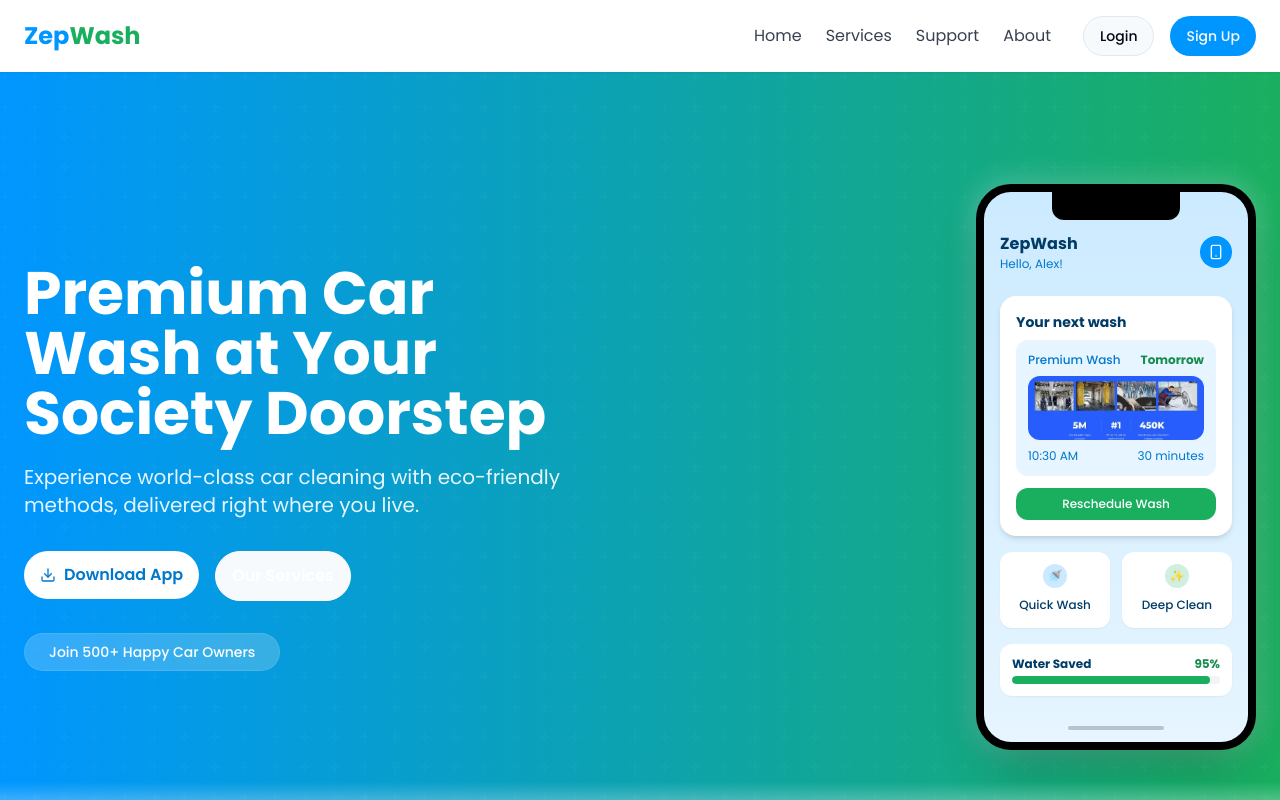
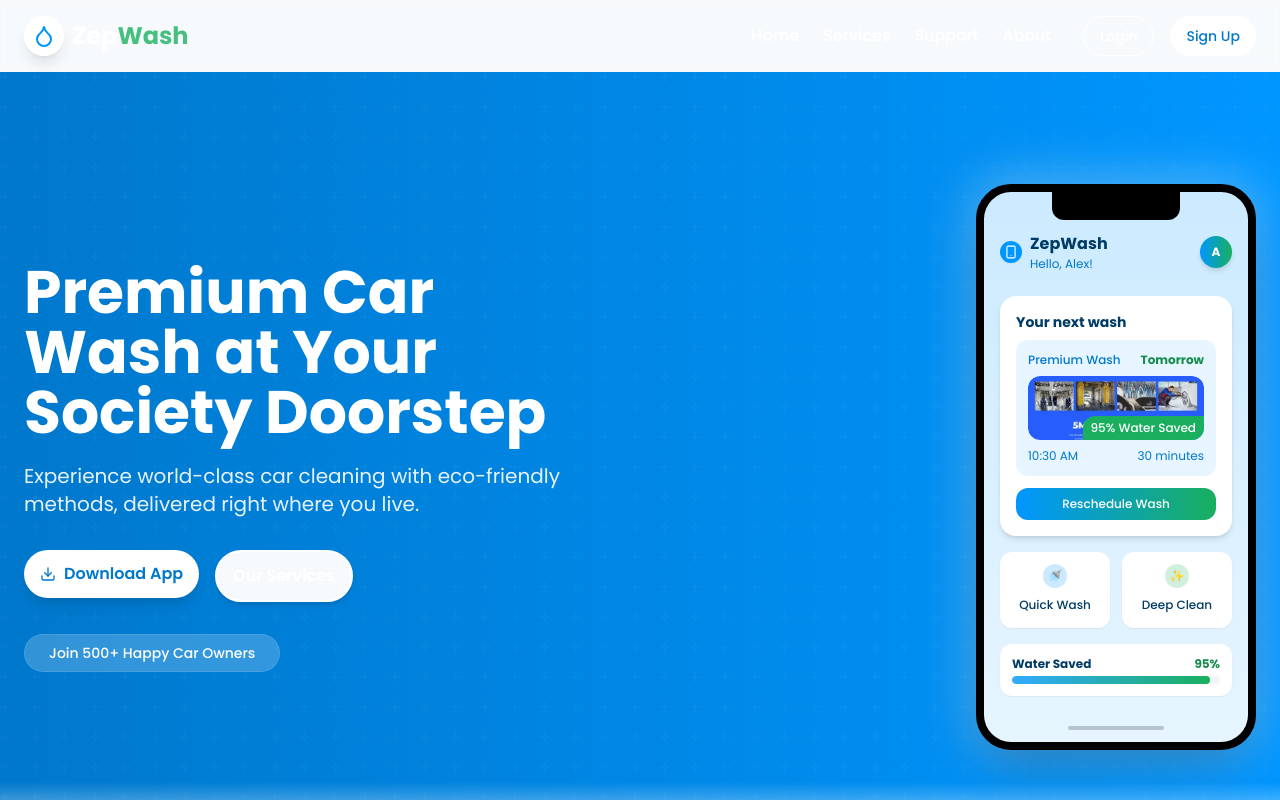
Before and after one commit to yash-writes-code/zepwash-eco-clean, a React (Vite) app: page / in a window 1280 px wide. Shown: the top 800 px of the page. Built offline with nearby package versions, Linux system fonts and the light colour scheme.

Commit message:
Fix: Improve design and blend UI
- Improved the ZepWash logo appearance.
- Fused the navbar with the landing page design for a cohesive look.
- Adjusted button visibility on the landing page.

```diff
--- a/src/components/Hero.tsx
+++ b/src/components/Hero.tsx
@@ -5,7 +5,7 @@ import { Button } from '@/components/ui/button';
 
 const Hero = () => {
   return (
-    <div className="relative overflow-hidden bg-gradient-to-r from-zep-blue-500 to-zep-green-500">
+    <div className="relative overflow-hidden bg-gradient-to-r from-zep-blue-600 to-zep-blue-500">
       {/* Subtle background pattern overlay */}
       <div className="absolute inset-0 bg-pattern-overlay opacity-15"></div>
 
@@ -22,12 +22,12 @@ const Hero = () => {
             </div>
 
             <div className="flex flex-col sm:flex-row gap-4">
-              <Button className="bg-white text-zep-blue-600 hover:bg-gray-100 rounded-full py-6 font-semibold flex items-center justify-center gap-2 text-base">
+              <Button className="bg-white text-zep-blue-600 hover:bg-zep-green-400 hover:text-white rounded-full py-6 font-semibold flex items-center justify-center gap-2 text-base shadow-lg">
                 <Download size={20} />
                 Download App
               </Button>
               <Link to="/services">
-                <Button variant="outline" className="border-white text-white hover:bg-white/10 rounded-full py-6 font-semibold w-full sm:w-auto flex justify-center text-base">
+                <Button variant="outline" className="border-2 border-white text-white hover:bg-white/20 rounded-full py-6 font-semibold w-full sm:w-auto flex justify-center text-base shadow-md">
                   Our Services
                 </Button>
               </Link>
@@ -41,9 +41,9 @@ const Hero = () => {
           </div>
 
           <div className="flex justify-center md:justify-end">
-            {/* Mobile app mockup */}
+            {/* Mobile app mockup with enhanced design */}
             <div className="relative">
-              <div className="absolute -inset-1.5 bg-white/20 blur-md rounded-[40px]"></div>
+              <div className="absolute -inset-2 bg-white/30 blur-xl rounded-[40px]"></div>
               <div className="relative bg-black rounded-[35px] border-8 border-black shadow-2xl overflow-hidden w-[280px]">
                 {/* Phone notch */}
                 <div className="absolute top-0 left-1/2 transform -translate-x-1/2 w-32 h-7 bg-black rounded-b-xl z-10"></div>
@@ -52,12 +52,17 @@ const Hero = () => {
                 <div className="relative bg-gradient-to-b from-zep-blue-100 to-zep-blue-50 pt-10 pb-8 px-4 h-[550px] rounded-2xl overflow-hidden">
                   {/* App Header */}
                   <div className="flex justify-between items-center mb-6">
-                    <div>
-                      <h3 className="font-bold text-zep-blue-800">ZepWash</h3>
-                      <p className="text-xs text-zep-blue-600">Hello, Alex!</p>
+                    <div className="flex items-center gap-2">
+                      <div className="bg-zep-blue-500 rounded-full p-1 shadow-sm">
+                        <Smartphone className="text-white" size={14} />
+                      </div>
+                      <div>
+                        <h3 className="font-bold text-zep-blue-800">ZepWash</h3>
+                        <p className="text-xs text-zep-blue-600">Hello, Alex!</p>
+                      </div>
                     </div>
-                    <div className="h-8 w-8 rounded-full bg-zep-blue-500 flex items-center justify-center">
-                      <Smartphone className="text-white" size={16} />
+                    <div className="h-8 w-8 rounded-full bg-gradient-to-r from-zep-blue-500 to-zep-green-500 flex items-center justify-center shadow-md">
+                      <span className="text-white text-xs font-bold">A</span>
                     </div>
                   </div>
 
@@ -69,19 +74,22 @@ const Hero = () => {
                         <span className="text-xs font-medium text-zep-blue-600">Premium Wash</span>
                         <span className="text-xs font-bold text-zep-green-600">Tomorrow</span>
                       </div>
-                      <div className="h-16 bg-zep-blue-100 rounded-lg mb-2 flex items-center justify-center">
+                      <div className="h-16 rounded-lg mb-2 flex items-center justify-center relative overflow-hidden">
                         <img
                           src="/lovable-uploads/059f1128-7374-403c-a6ef-a4480a1aabd4.png"
                           alt="Car wash"
                           className="h-full w-full object-cover rounded-lg"
                         />
+                        <div className="absolute bottom-0 right-0 bg-zep-green-500 text-white text-xs py-1 px-2 rounded-tl-lg font-medium">
+                          95% Water Saved
+                        </div>
                       </div>
                       <div className="flex justify-between">
                         <span className="text-xs text-zep-blue-600">10:30 AM</span>
                         <span className="text-xs text-zep-blue-600">30 minutes</span>
                       </div>
                     </div>
-                    <button className="w-full bg-zep-green-500 text-white text-xs py-2 rounded-lg font-medium">
+                    <button className="w-full bg-gradient-to-r from-zep-blue-500 to-zep-green-500 text-white text-xs py-2 rounded-lg font-medium">
                       Reschedule Wash
                     </button>
                   </div>
@@ -109,7 +117,7 @@ const Hero = () => {
                       <span className="text-xs font-bold text-zep-green-600">95%</span>
                     </div>
                     <div className="h-2 bg-gray-100 rounded-full overflow-hidden">
-                      <div className="h-full bg-zep-green-500 rounded-full" style={{ width: '95%' }}></div>
+                      <div className="h-full bg-gradient-to-r from-zep-blue-400 to-zep-green-500 rounded-full" style={{ width: '95%' }}></div>
                     </div>
                   </div>
 
--- a/src/components/Navbar.tsx
+++ b/src/components/Navbar.tsx
@@ -1,7 +1,7 @@
 
 import { useState } from 'react';
 import { Link } from 'react-router-dom';
-import { Menu, X } from 'lucide-react';
+import { Menu, X, DropletIcon } from 'lucide-react';
 import { Button } from '@/components/ui/button';
 
 const Navbar = () => {
@@ -12,34 +12,37 @@ const Navbar = () => {
   };
 
   return (
-    <nav className="bg-white py-4 shadow-sm sticky top-0 z-50">
+    <nav className="bg-transparent py-4 sticky top-0 z-50 backdrop-blur-sm">
       <div className="container max-w-7xl mx-auto px-4 md:px-6">
         <div className="flex justify-between items-center">
-          <Link to="/" className="flex items-center">
-            <span className="text-2xl font-bold text-zep-blue-500">Zep<span className="text-zep-green-500">Wash</span></span>
+          <Link to="/" className="flex items-center gap-2">
+            <div className="bg-white/90 rounded-full p-2 shadow-lg">
+              <DropletIcon className="text-zep-blue-500 h-6 w-6" />
+            </div>
+            <span className="text-2xl font-bold text-white">Zep<span className="text-zep-green-400">Wash</span></span>
           </Link>
 
           {/* Desktop Navigation */}
           <div className="hidden md:flex items-center space-x-8">
             <div className="space-x-6">
-              <Link to="/" className="text-gray-700 hover:text-zep-blue-500 transition-colors">Home</Link>
-              <Link to="/services" className="text-gray-700 hover:text-zep-blue-500 transition-colors">Services</Link>
-              <Link to="/support" className="text-gray-700 hover:text-zep-blue-500 transition-colors">Support</Link>
-              <Link to="/about" className="text-gray-700 hover:text-zep-blue-500 transition-colors">About</Link>
+              <Link to="/" className="text-white hover:text-zep-green-300 transition-colors font-medium">Home</Link>
+              <Link to="/services" className="text-white hover:text-zep-green-300 transition-colors font-medium">Services</Link>
+              <Link to="/support" className="text-white hover:text-zep-green-300 transition-colors font-medium">Support</Link>
+              <Link to="/about" className="text-white hover:text-zep-green-300 transition-colors font-medium">About</Link>
             </div>
             <div className="flex space-x-4">
               <Link to="/login">
-                <Button variant="outline" className="rounded-full">Login</Button>
+                <Button variant="outline" className="border-white text-white hover:bg-white hover:text-zep-blue-600 rounded-full">Login</Button>
               </Link>
               <Link to="/signup">
-                <Button className="bg-zep-blue-500 hover:bg-zep-blue-600 rounded-full">Sign Up</Button>
+                <Button className="bg-white text-zep-blue-600 hover:bg-zep-green-400 hover:text-white rounded-full">Sign Up</Button>
               </Link>
             </div>
           </div>
 
           {/* Mobile menu button */}
           <div className="md:hidden">
-            <button onClick={toggleMenu} className="text-gray-700">
+            <button onClick={toggleMenu} className="text-white">
               {isMenuOpen ? <X size={24} /> : <Menu size={24} />}
             </button>
           </div>
@@ -47,18 +50,18 @@ const Navbar = () => {
 
         {/* Mobile Navigation */}
         {isMenuOpen && (
-          <div className="md:hidden mt-4 bg-white rounded-lg shadow-lg absolute left-0 right-0 top-16 p-4 z-50">
+          <div className="md:hidden mt-4 bg-white/10 backdrop-blur-lg rounded-lg border border-white/20 absolute left-0 right-0 top-16 p-4 z-50">
             <div className="flex flex-col space-y-4">
-              <Link to="/" className="text-gray-700 hover:text-zep-blue-500 transition-colors py-2" onClick={toggleMenu}>Home</Link>
-              <Link to="/services" className="text-gray-700 hover:text-zep-blue-500 transition-colors py-2" onClick={toggleMenu}>Services</Link>
-              <Link to="/support" className="text-gray-700 hover:text-zep-blue-500 transition-colors py-2" onClick={toggleMenu}>Support</Link>
-              <Link to="/about" className="text-gray-700 hover:text-zep-blue-500 transition-colors py-2" onClick={toggleMenu}>About</Link>
-              <div className="flex flex-col space-y-2 pt-2 border-t">
+              <Link to="/" className="text-white hover:text-zep-green-300 transition-colors py-2" onClick={toggleMenu}>Home</Link>
+              <Link to="/services" className="text-white hover:text-zep-green-300 transition-colors py-2" onClick={toggleMenu}>Services</Link>
+              <Link to="/support" className="text-white hover:text-zep-green-300 transition-colors py-2" onClick={toggleMenu}>Support</Link>
+              <Link to="/about" className="text-white hover:text-zep-green-300 transition-colors py-2" onClick={toggleMenu}>About</Link>
+              <div className="flex flex-col space-y-2 pt-2 border-t border-white/20">
                 <Link to="/login" onClick={toggleMenu}>
-                  <Button variant="outline" className="w-full rounded-full">Login</Button>
+                  <Button variant="outline" className="w-full border-white text-white hover:bg-white hover:text-zep-blue-600 rounded-full">Login</Button>
                 </Link>
                 <Link to="/signup" onClick={toggleMenu}>
-                  <Button className="w-full bg-zep-blue-500 hover:bg-zep-blue-600 rounded-full">Sign Up</Button>
+                  <Button className="w-full bg-white text-zep-blue-600 hover:bg-zep-green-400 hover:text-white rounded-full">Sign Up</Button>
                 </Link>
               </div>
             </div>
```
